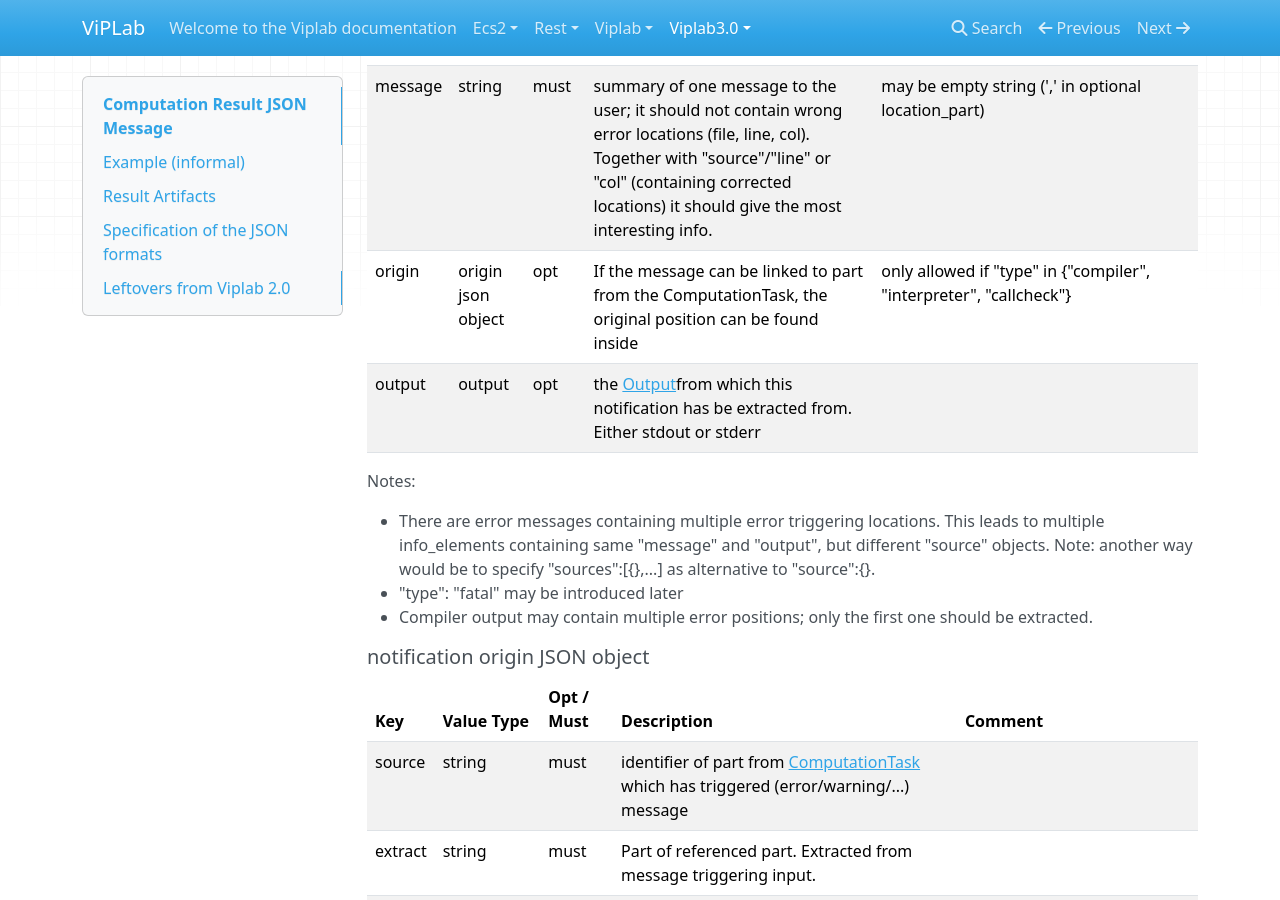
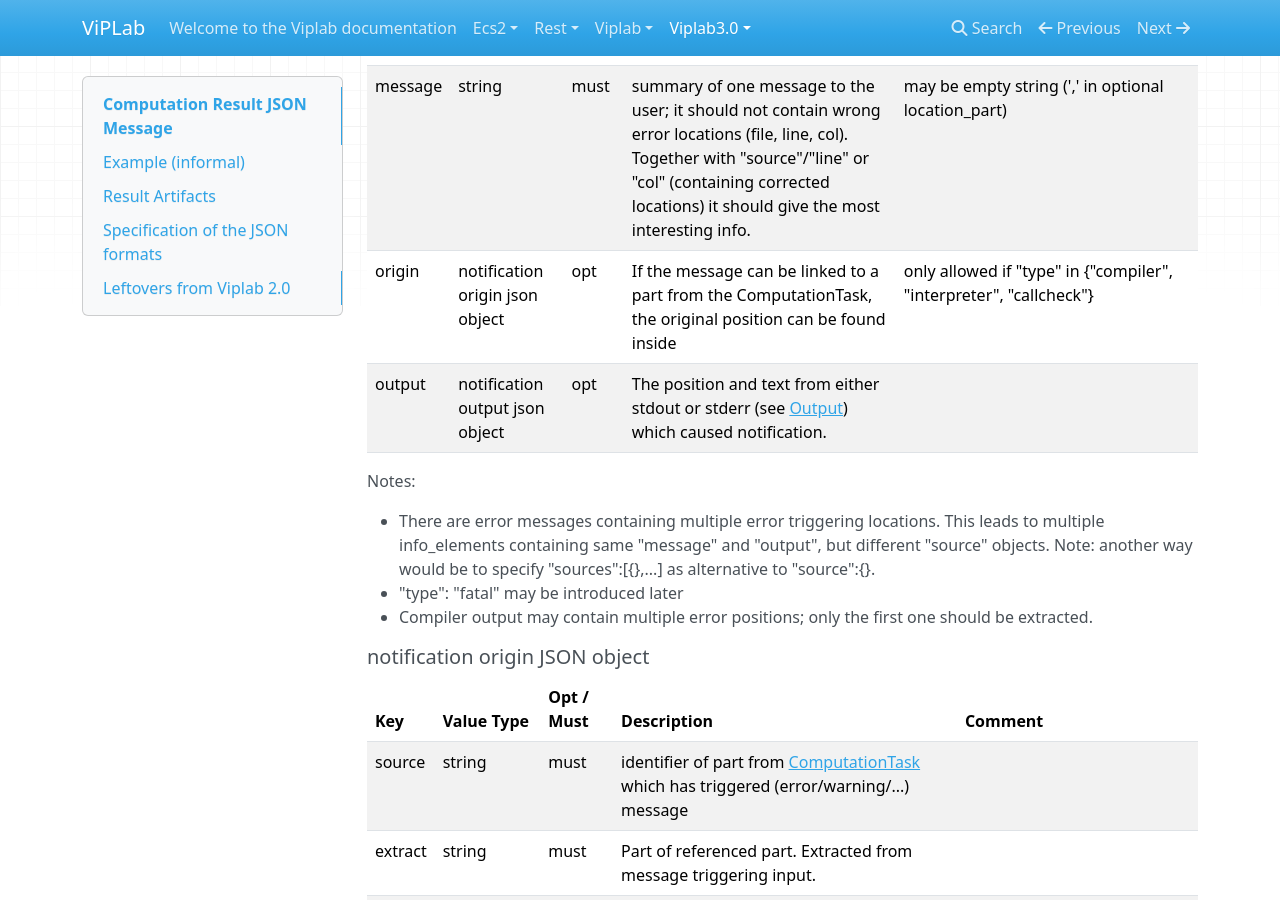
Before and after one commit to VirtualProgrammingLab/documentation, an MkDocs documentation site: the page built from docs/viplab3.0/computation_result.md, in a window 1280 px wide and 900 px high, scrolled down 5244 px. Built offline with MkDocs 1.6.1, drawn with Linux system fonts in a browser that asks for light colours; nearby versions of some CDN libraries.

Commit message:
Improved notification description

```diff
--- a/docs/viplab3.0/computation_result.md
+++ b/docs/viplab3.0/computation_result.md
@@ -188,8 +188,8 @@ Each notifications artifact contains at least one summary and unlimited number o
 | severity | string | must | One of {"error", "warning", "info"} | | |
 | type | string | must | One of {"system", "chain", "output", "callcheck", "interpreter", "compiler", "linker", "executable"} | For all chains: {"system, "chain", "output"}; for Octave/Matlab: {"callcheck", "interpreter"}; for C: {"callcheck", "compiler", "linker", "executable"}; for Java: {"callcheck", "compiler", "executable"}; for DuMuX: {"executable"}  If type equals "system", *whole* Result if of interest for a bug report. |
 | message | string | must | summary of one message to the user; it should not contain wrong error locations (file, line, col). Together with "source"/"line" or "col" (containing corrected locations) it should give the most interesting info. | may be empty string (',' in optional location_part) |
-| origin  | origin json object | opt | If the message can be linked to part from the ComputationTask, the original position can be found inside | only allowed if "type" in {"compiler", "interpreter", "callcheck"} |
-| output | output | opt | the [Output](#output-json-object-format)from which this notification has be extracted from. Either stdout or stderr | |
+| origin  | notification origin json object | opt | If the message can be linked to a part from the ComputationTask, the original position can be found inside | only allowed if "type" in {"compiler", "interpreter", "callcheck"} |
+| output | notification output json object | opt | The position and text from either stdout or stderr (see [Output](#output-json-object-format)) which caused notification.||
 
 
 Notes:
```
